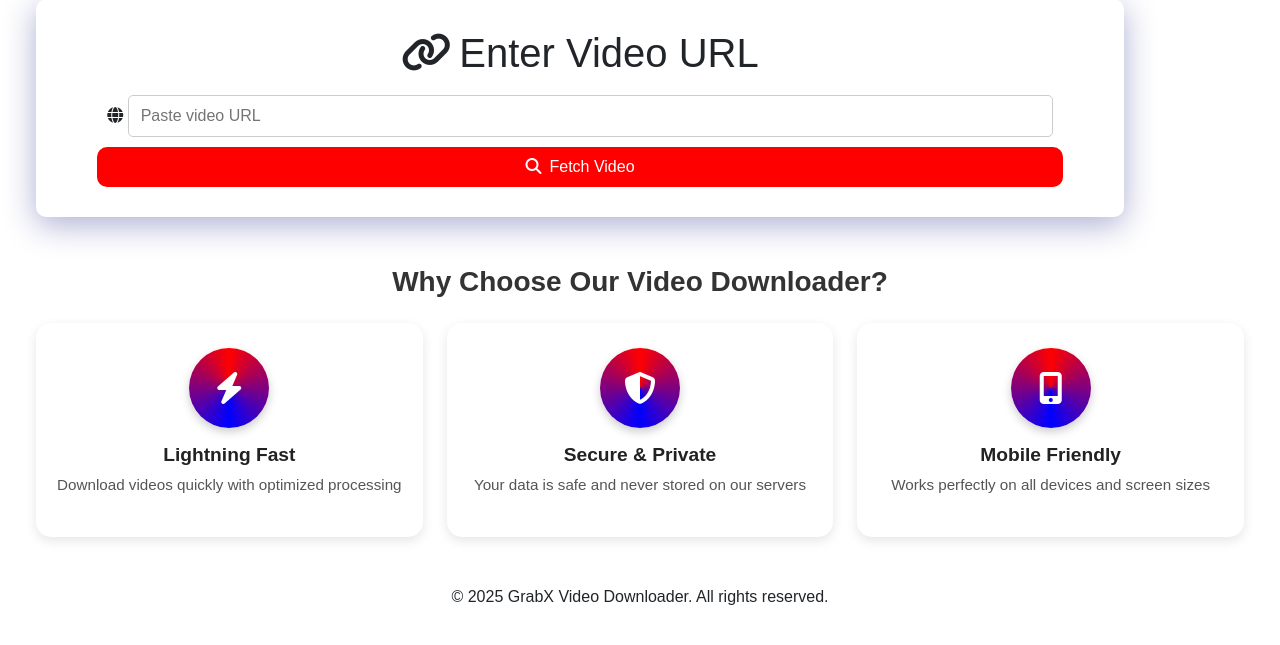
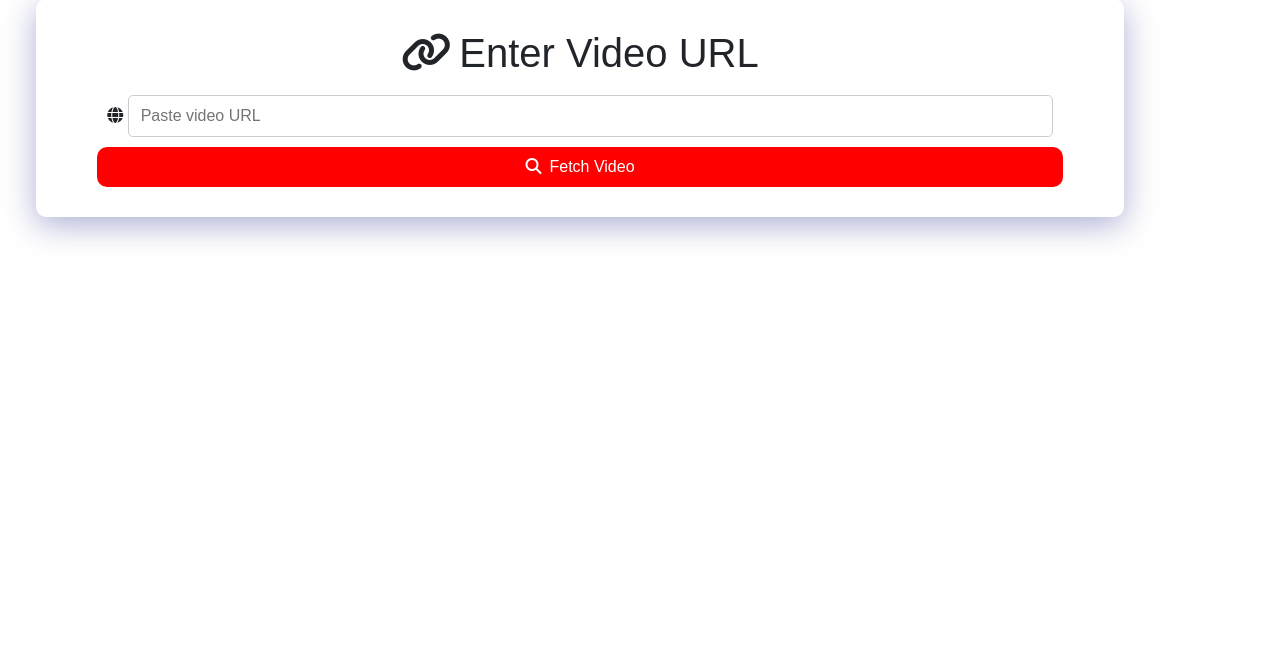
Before and after one commit to vexbot84-max/Fbgrappps, a Django app: page / in a window 1280 px wide. Shown: the part 158-803 px from the top of the page. After the commit the page ends 399 px from the top, so only its background shows below. Run offline with Django 5.2, Linux system fonts and the light colour scheme.

Commit message:
Update index.html

```diff
--- a/video_app/templates/video_app/index.html
+++ b/video_app/templates/video_app/index.html
@@ -1,42 +1,37 @@
-{%load static%}
+{% load static %}
 <!DOCTYPE html>
 <html lang="en">
 <head>
   <meta charset="UTF-8">
   <meta name="viewport" content="width=device-width, initial-scale=1.0">
-  <title>GrabX -Video Downloader</title>
+  <title>GrabX - Video Downloader</title>
   <link href="https://cdn.jsdelivr.net/npm/bootstrap@5.3.0/dist/css/bootstrap.min.css" rel="stylesheet">
-
-    <!-- Font Awesome Icons -->
   <link rel="stylesheet" href="https://cdnjs.cloudflare.com/ajax/libs/font-awesome/6.4.0/css/all.min.css">
-
-    <!-- Google Fonts -->
-    <link href="https://fonts.googleapis.com/css2?family=Roboto:wght@300;400;500;700&family=Inter:wght@300;400;500;600;700&display=swap" rel="stylesheet">
-
-
 </head>
+<body>
 
 <div class="headd">
     <i class="fas fa-play-circle logo-icon"></i>
-<h1><b>GrabX</h1></b>
+    <h1><b>GrabX</b></h1>
     <p>Download videos from any platform instantly</p>
 </div>
-<body>
 
 <div class="cont">
-   <b> <h1><i class="fas fa-link me-2"></i>Enter Video URL</h1></b>
-
-    <!-- Form to fetch video -->
+    <b><h1><i class="fas fa-link me-2"></i>Enter Video URL</h1></b>
     <form id="fetchForm" method="get" action="{% url 'fetch_video' %}">
         <i class="fas fa-globe"></i>
         <input type="text" name="url" placeholder="Paste video URL" required>
-    <button type="submit"> <i class="fas fa-search me-2"></i>Fetch Video</button>
+        <button type="submit"><i class="fas fa-search me-2"></i>Fetch Video</button>
     </form>
 </div>
+
+<!-- Loading animation -->
 <div id="loading" style="display:none; text-align:center; margin:20px;">
     <img src="{% static 'images/loading.gif' %}" alt="Loading..." width="50">
     <p>Fetching video, please wait...</p>
 </div>
+
+<!-- Video result -->
 <div class="result">
   {% if error %}
     <p class="error">{{ error }}</p>
@@ -46,66 +41,14 @@
     <img src="{{ video.thumbnail }}" alt="Thumbnail">
     <h3 class="video-title">{{ video.title }}</h3>
     <p>Duration: {{ video.duration }} seconds</p>
-
     <br>
     <a href="{% url 'download_video' %}?url={{ video.url|urlencode }}&title={{ video.title|urlencode }}" class="btn-download">
         Download Video
     </a>
   {% endif %}
 </div>
-<div class="row justify-content-center mt-5">
-                            <div class="col-12">
-                                <div class="features-section">
-                                    <h3 class="text-center mb-4">Why Choose Our Video Downloader?</h3>
-                                    <div class="row g-4">
-                                        <div class="col-md-4">
-                                            <div class="feature-card glass-card text-center">
-                                                <div class="feature-icon">
-                                                    <i class="fas fa-bolt"></i>
-                                                </div>
-                                                <h5>Lightning Fast</h5>
-                                                <p>Download videos quickly with optimized processing</p>
-                                            </div>
-                                        </div>
-                                        <div class="col-md-4">
-                                            <div class="feature-card glass-card text-center">
-                                                <div class="feature-icon">
-                                                    <i class="fas fa-shield-alt"></i>
-                                                </div>
-                                                <h5>Secure & Private</h5>
-                                                <p>Your data is safe and never stored on our servers</p>
-                                            </div>
-                                        </div>
-                                        <div class="col-md-4">
-                                            <div class="feature-card glass-card text-center">
-                                                <div class="feature-icon">
-                                                    <i class="fas fa-mobile-alt"></i>
-                                                </div>
-                                                <h5>Mobile Friendly</h5>
-                                                <p>Works perfectly on all devices and screen sizes</p>
-                                            </div>
-                                        </div>
-                                    </div>
-                                </div>
-                            </div>
-                        </div>
-                    </div>
-                </main>
 
-                <!-- Footer -->
-                <footer class="footer-section mt-5">
-                    <div class="container">
-                        <div class="row">
-                            <div class="col-12 text-center">
-                                <p class="mb-0">&copy; 2025 GrabX Video Downloader. All rights reserved.</p>
-                            </div>
-                        </div>
-                    </div>
-                </footer>
-            </div>
-        </div>
-    </div>
-
+<!-- JavaScript -->
 <script>
 const form = document.getElementById('fetchForm');
 const loadingDiv = document.getElementById('loading');
@@ -117,19 +60,24 @@ form.addEventListener('submit', async function(e) {
     const urlInput = form.querySelector('input[name="url"]').value;
     if (!urlInput) return alert('Please enter a video URL');
 
-    // Show loading animation and hide previous results
     loadingDiv.style.display = 'block';
     resultDiv.style.display = 'none';
 
     try {
-        // Fetch video from your Django view
-        const response = await fetch(`{% url 'fetch_video' %}?url=${encodeURIComponent(urlInput)}`);
-        const html = await response.text();
+        const response = await fetch(`{% url 'fetch_video' %}?url=${encodeURIComponent(urlInput)}`, {
+            headers: { 'X-Requested-With': 'XMLHttpRequest' }
+        });
+        const data = await response.json();
 
-        // Hide loading, show results
+        if (data.error) {
+            resultDiv.innerHTML = `<p class="error">${data.error}</p>`;
+        } else {
+            resultDiv.innerHTML = data.html;
+        }
+
         loadingDiv.style.display = 'none';
         resultDiv.style.display = 'block';
-        resultDiv.innerHTML = html;
+
     } catch (err) {
         loadingDiv.style.display = 'none';
         resultDiv.style.display = 'block';
@@ -137,6 +85,7 @@ form.addEventListener('submit', async function(e) {
     }
 });
 </script>
+
     <style>
 
 
```
Lines whose indentation alone changed are shown as unchanged.
